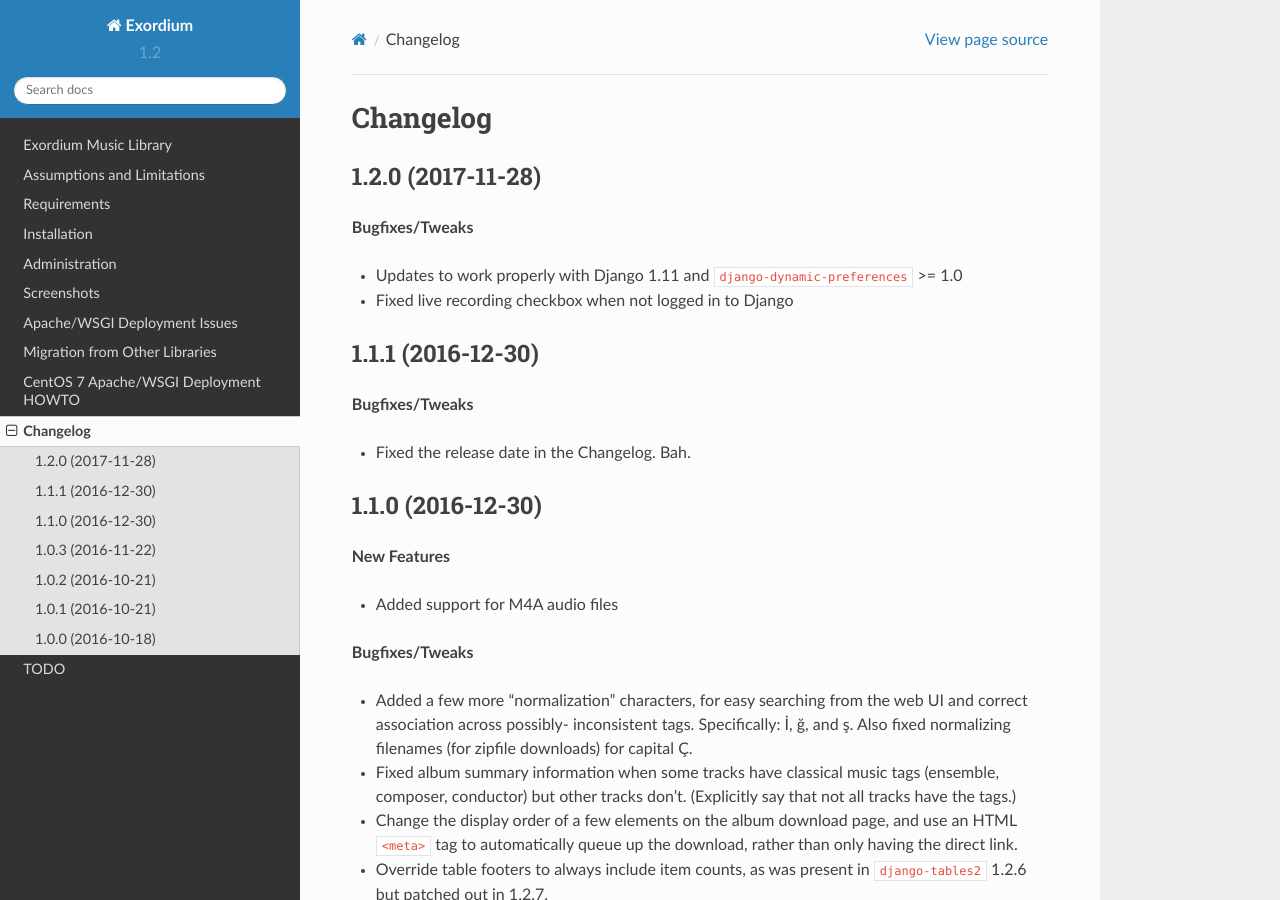
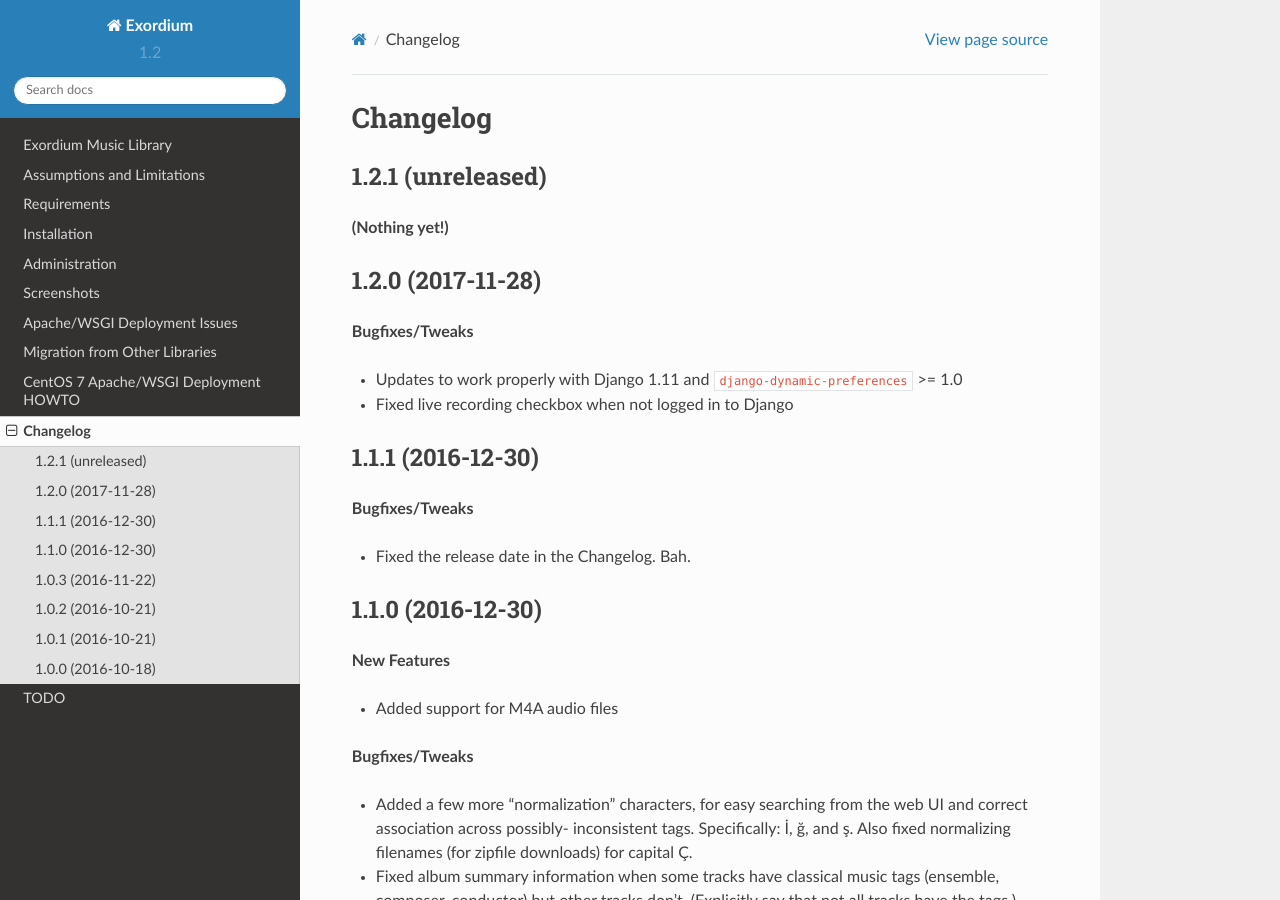
Before and after one commit to apocalyptech/exordium, a Sphinx documentation site: the page built from docs/changelog.rst, in a window 1280 px wide and 900 px high. Built offline with Sphinx 7.4.7 and the Read the Docs theme 2.0.0, drawn with Linux system fonts in a browser that asks for light colours.

Commit message:
Bumping versions to 1.2.1, post-release, to avoid accidental duplicate versioning in the future

```diff
--- a/CHANGELOG.rst
+++ b/CHANGELOG.rst
@@ -1,3 +1,8 @@
+1.2.1 (unreleased)
+------------------
+
+**(Nothing yet!)**
+
 1.2.0 (2017-11-28)
 ------------------
 
--- a/docs/conf.py
+++ b/docs/conf.py
@@ -62,7 +62,7 @@ author = 'CJ Kucera'
 # The short X.Y version.
 version = '1.2'
 # The full version, including alpha/beta/rc tags.
-release = '1.2.0'
+release = '1.2.1'
 
 # The language for content autogenerated by Sphinx. Refer to documentation
 # for a list of supported languages.
--- a/exordium/__init__.py
+++ b/exordium/__init__.py
@@ -1,3 +1,3 @@
 default_app_config = 'exordium.apps.ExordiumConfig'
 
-__version__ = '1.2.0'
+__version__ = '1.2.1'
```
